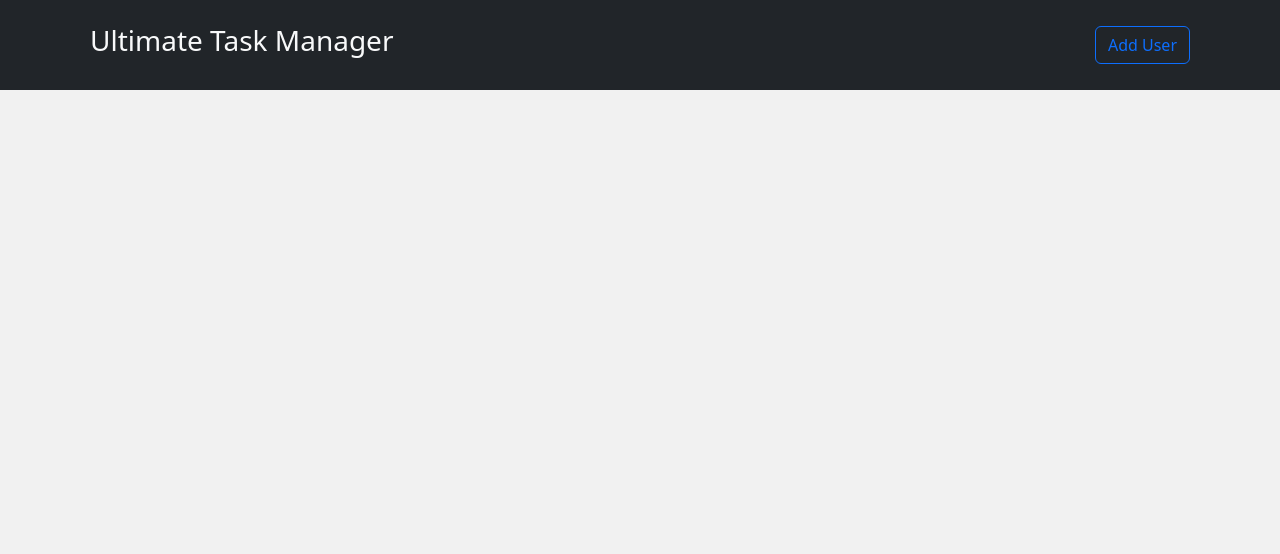
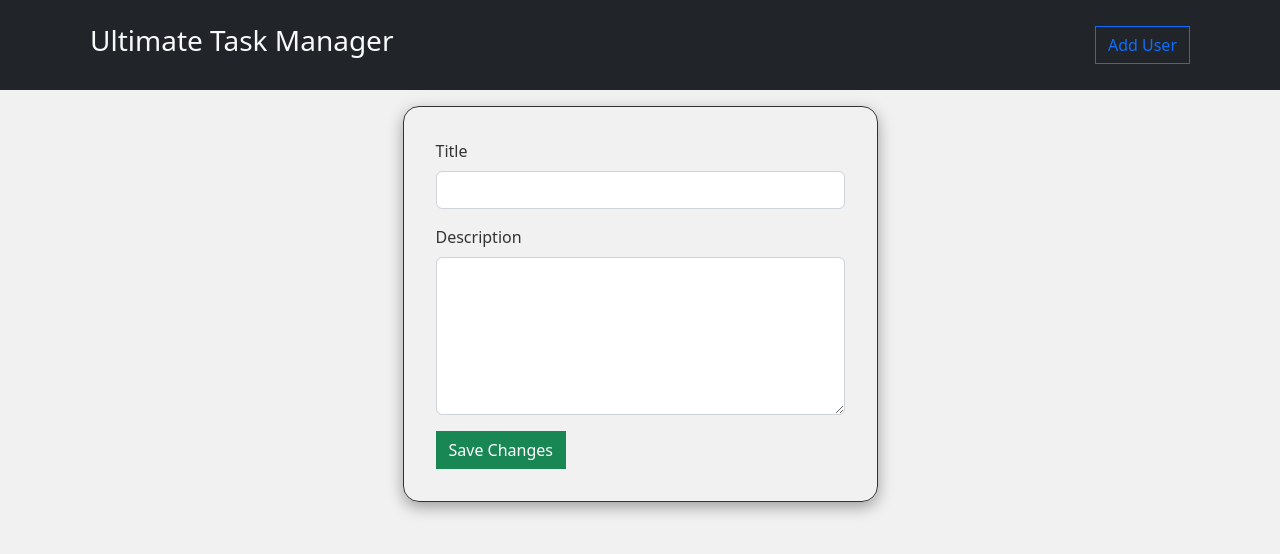
Before and after one commit to FrancoAguilera/react-rtk, a React (Create React App) app: page /new-task/1 in a window 1280 px wide. Shown: the top 554 px of the page. Built offline with nearby package versions, Linux system fonts and the light colour scheme.

Commit message:
add create task

```diff
--- a/package.json
+++ b/package.json
@@ -18,7 +18,6 @@
     "react-router-dom": "6",
     "react-scripts": "5.0.1",
     "typescript": "^4.8.4",
-    "uuid": "^9.0.0",
     "web-vitals": "^2.1.4"
   },
   "scripts": {
@@ -44,8 +43,5 @@
       "last 1 firefox version",
       "last 1 safari version"
     ]
-  },
-  "devDependencies": {
-    "@types/uuid": "^8.3.4"
   }
 }
--- a/src/App.tsx
+++ b/src/App.tsx
@@ -14,6 +14,7 @@ function App() {
         <Route path="/" element={<UsersList />} />
         <Route path="/user-tasks/:userId" element={<TaskList />} />
         <Route path="/task-form/:taskId" element={<TaskForm />} />
+        <Route path="/new-task/:userId" element={<TaskForm />} />
         {/*
         <Route path="/task-form/edit/:userId/:taskId" element={<TaskForm />} />
         */}
--- a/src/components/task-form/task-form.tsx
+++ b/src/components/task-form/task-form.tsx
@@ -2,9 +2,8 @@ import React, { useEffect, useState } from "react";
 import type { RootState } from "../../app/store/store";
 import { useSelector, useDispatch } from "react-redux";
 import { useParams, useNavigate } from "react-router";
-// import { v4 as uuidv4 } from "uuid";
 import { ITask } from "../../interfaces";
-import { editTask } from "../../features/tasks/tasksSlice";
+import { createTask, editTask } from "../../features/tasks/tasksSlice";
 
 import "./index.css";
 
@@ -12,22 +11,24 @@ export const TaskForm = () => {
   const navigate = useNavigate();
   const dispatch = useDispatch();
   const tasks = useSelector((state: RootState) => state.tasks);
-
-  const { taskId } = useParams();
+  const { taskId, userId } = useParams();
   const [task, setTask] = useState({
-    id: 0,
+    id: -1,
     title: "",
     description: "",
-    user_id: 0,
+    user_id: -1,
   });
 
   useEffect(() => {
-    if (!taskId) return;
-
-    const currentTask: ITask = tasks.find((task) => task.id.toString() === taskId)!;
+    let currentTask: ITask;
+    if (taskId) {
+      currentTask = tasks.find((task) => task.id.toString() === taskId)!;
+    } else {
+      currentTask = { title: "", description: "", id: Date.now(), user_id: parseInt(userId!) };
+    }
 
     setTask(currentTask);
-  }, [taskId, tasks]);
+  }, [taskId, userId, tasks]);
 
   const handleOnChange = (e: React.ChangeEvent<HTMLInputElement | HTMLTextAreaElement>) => {
     setTask({
@@ -39,10 +40,10 @@ export const TaskForm = () => {
   const handleSubmit = (e: React.FormEvent<HTMLFormElement>) => {
     e.preventDefault();
 
-    if (taskId) {
-      dispatch(editTask(task));
-      navigate(`/user-tasks/${task.user_id}`);
-    }
+    const actionType = taskId ? editTask : createTask;
+
+    dispatch(actionType(task));
+    navigate(`/user-tasks/${task.user_id}`);
   };
 
   return (
@@ -68,7 +69,7 @@ export const TaskForm = () => {
             />
           </div>
           <button type="submit" className="btn btn-success">
-            Save Task
+            Save Changes
           </button>
         </form>
       </div>
--- a/src/components/tasks-list/index.css
+++ b/src/components/tasks-list/index.css
@@ -1,6 +1,6 @@
 .profile-container {
   display: grid;
-  grid-template-columns: 100px 2fr;
+  grid-template-columns: 100px 1fr 5fr;
   grid-gap: 1em;
   justify-items: start;
   margin-bottom: 1rem;
@@ -30,3 +30,8 @@
 .profile-email {
   font-style: italic;
 }
+
+.profile-new-task {
+  display: flex;
+  align-self: flex-end;
+}
--- a/src/components/tasks-list/tasks-list.tsx
+++ b/src/components/tasks-list/tasks-list.tsx
@@ -21,10 +21,15 @@ export const TaskList = () => {
 
   const userProfile = (
     <>
-      <img src={user?.profile_pic} className="profile-pic" alt="Profile user pic" />
+      <img src={user.profile_pic} className="profile-pic" alt="Profile user pic" />
       <div className="profile-data">
         <p className="profile-name">Name: {`${user.first_name} ${user.last_name}`}</p>
         <p className="profile-email">Email: {user.email}</p>
+      </div>
+      <div className="profile-new-task">
+        <Link to={`/new-task/${user.id}`}>
+          <button className="btn btn-success">Create Task</button>
+        </Link>
       </div>
     </>
   );
--- a/src/features/tasks/tasksSlice.ts
+++ b/src/features/tasks/tasksSlice.ts
@@ -9,7 +9,7 @@ const tasksSlice = createSlice({
   initialState,
   reducers: {
     createTask: (state, action) => {
-      console.log(action.payload);
+      state.push(action.payload);
     },
     editTask: (state, action) => {
       const { id, title, description, user_id } = action.payload;
--- a/src/index.css
+++ b/src/index.css
@@ -1,6 +1,6 @@
 html,
 body {
-  min-width: 750px;
+  min-width: 600px;
 }
 
 body {
@@ -8,10 +8,14 @@ body {
   color: #333;
 }
 
+.btn {
+  border-radius: 0;
+}
+
 /*************CUSTOM*************/
 .cards-container {
   display: grid;
-  grid-template-columns: auto auto auto;
+  grid-template-columns: repeat(4, 1fr);
   gap: 1rem;
 }
 
@@ -25,3 +29,15 @@ body {
   background: #f3f3f3;
   box-shadow: rgba(0, 0, 0, 0.35) 0px 5px 15px;
 }
+
+@media (max-width: 1024px) {
+  .cards-container {
+    grid-template-columns: repeat(3, 1fr);
+  }
+}
+
+@media (max-width: 768px) {
+  .cards-container {
+    grid-template-columns: repeat(2, 1fr);
+  }
+}
```
